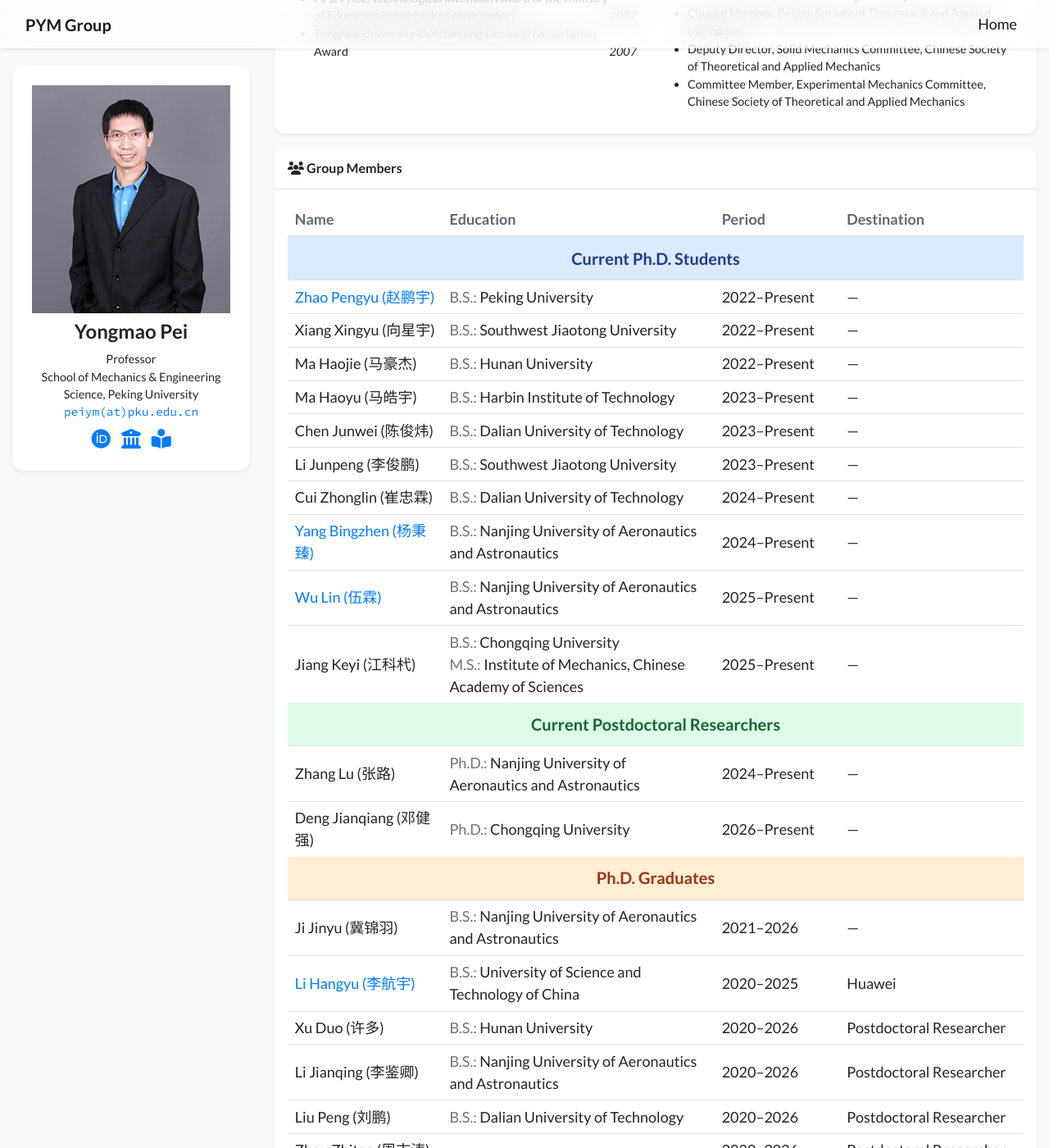
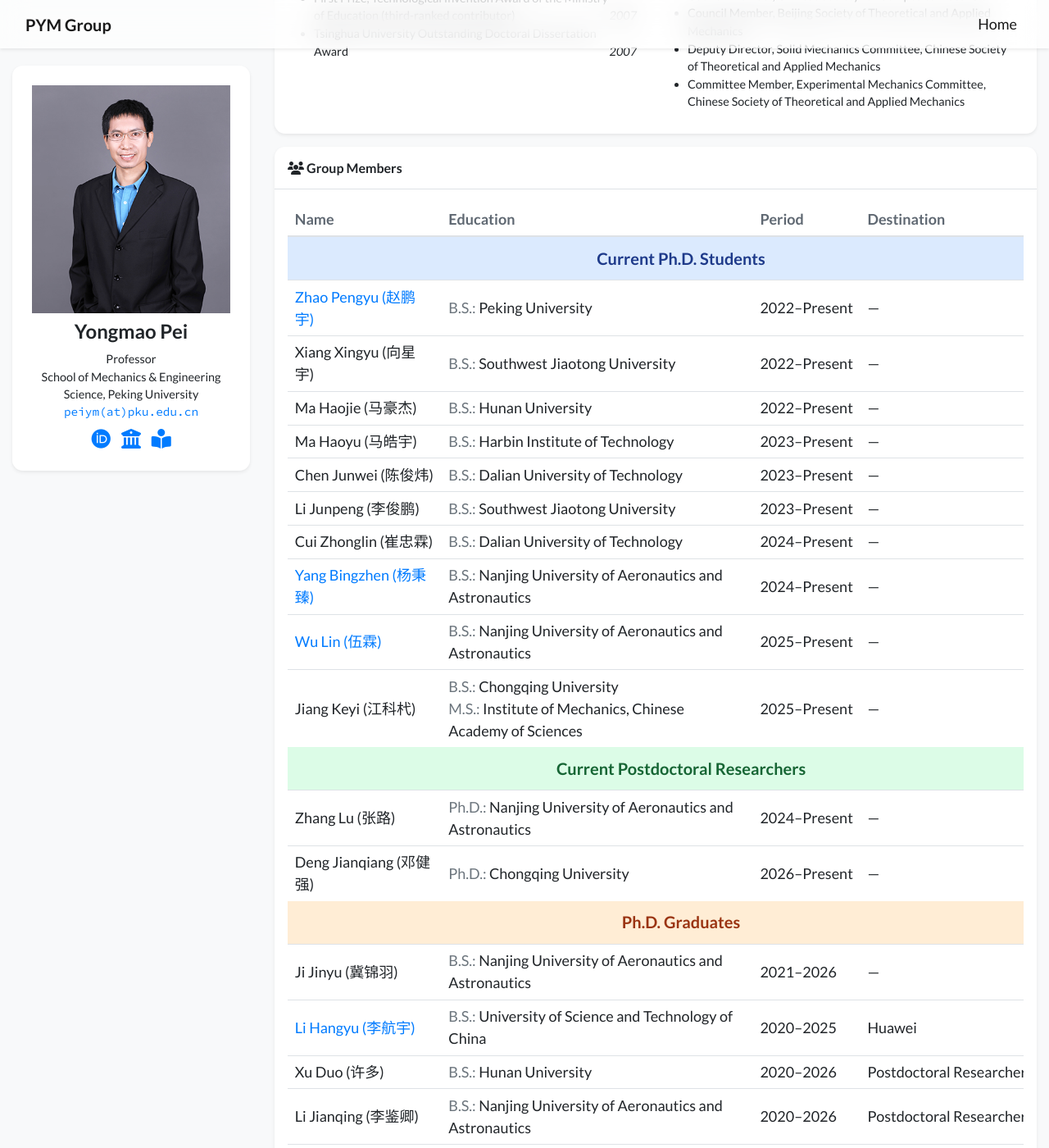
Before and after one commit to WuLin0919/PYM-GROUP, a Jekyll site: the page built from index.html, in a window 1280 px wide and 1400 px high, scrolled down 800 px. Shown: the whole window at 82% size. Built offline with Jekyll 4.4.1, drawn with Linux system fonts in a browser that asks for light colours; nearby versions of some CDN libraries; a style sheet for code colours, icons or effects is not loaded.

Commit message:
Restore horizontal scrolling for the members table

```diff
--- a/_includes/widgets/members_table.html
+++ b/_includes/widgets/members_table.html
@@ -1,4 +1,4 @@
-<div class="member-table-wrap">
+<div class="table-responsive">
     <table class="table table-sm member-table mb-0">
         <thead>
             <tr>
--- a/assets/css/global.css
+++ b/assets/css/global.css
@@ -75,20 +75,8 @@
     background-color: #ffddb3;
 }
 
-.member-table-wrap {
-    width: 100%;
-    max-width: 100%;
-    overflow-x: hidden;
-}
-
 .member-table {
-    width: 100%;
-    max-width: 100%;
-    min-width: 0;
-    margin-right: 0;
-    margin-left: 0;
-    box-sizing: border-box;
-    table-layout: fixed;
+    min-width: 960px;
 }
 
 .member-table th {
@@ -101,20 +89,15 @@
 .member-table th {
     padding: 0.4rem 0.55rem;
     vertical-align: middle;
-    overflow-wrap: anywhere;
-}
-
-.member-table thead th:nth-child(1) { width: 21%; }
-.member-table thead th:nth-child(2) { width: 37%; }
-.member-table thead th:nth-child(3) { width: 17%; }
-.member-table thead th:nth-child(4) { width: 25%; }
-
-.member-table .no-break {
-    white-space: normal;
 }
 
 .member-name {
     font-weight: 500;
+    min-width: 170px;
+}
+
+.member-education {
+    min-width: 300px;
 }
 
 .member-table .member-group-heading > th {
```
